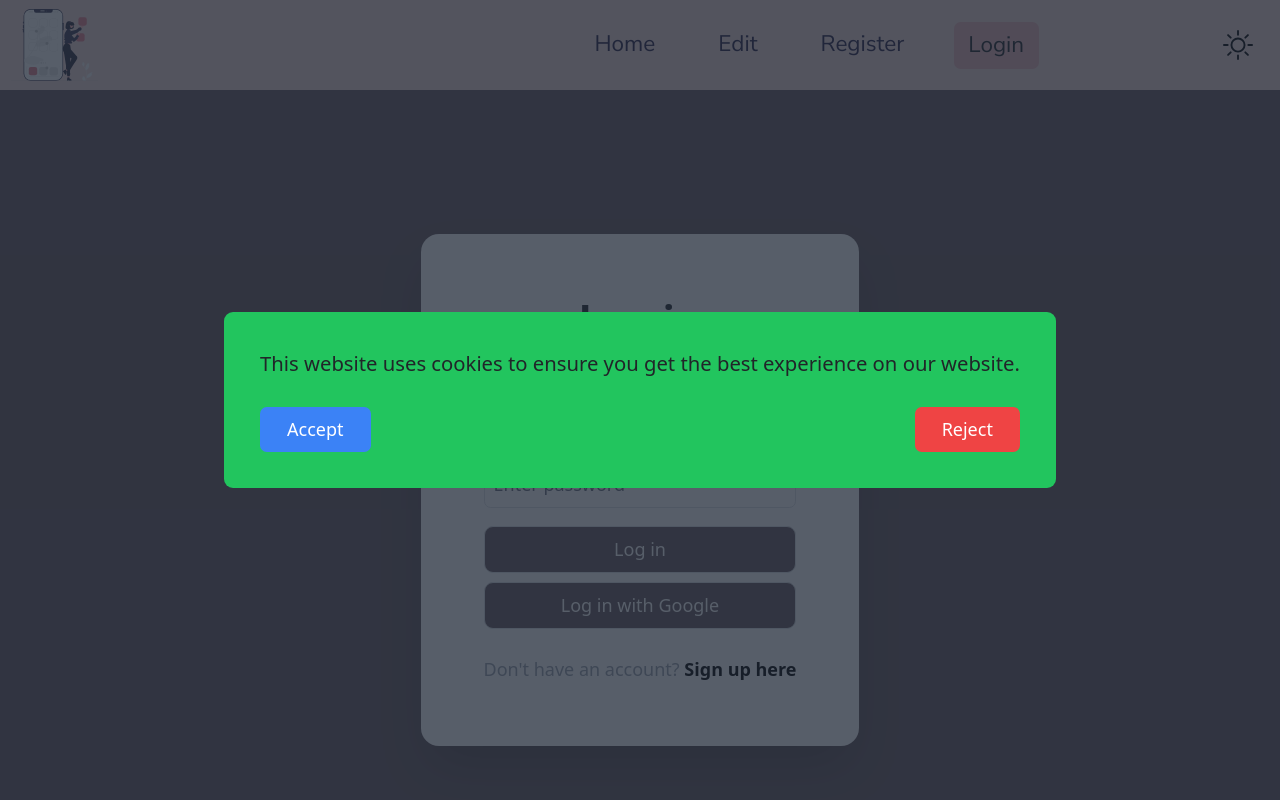
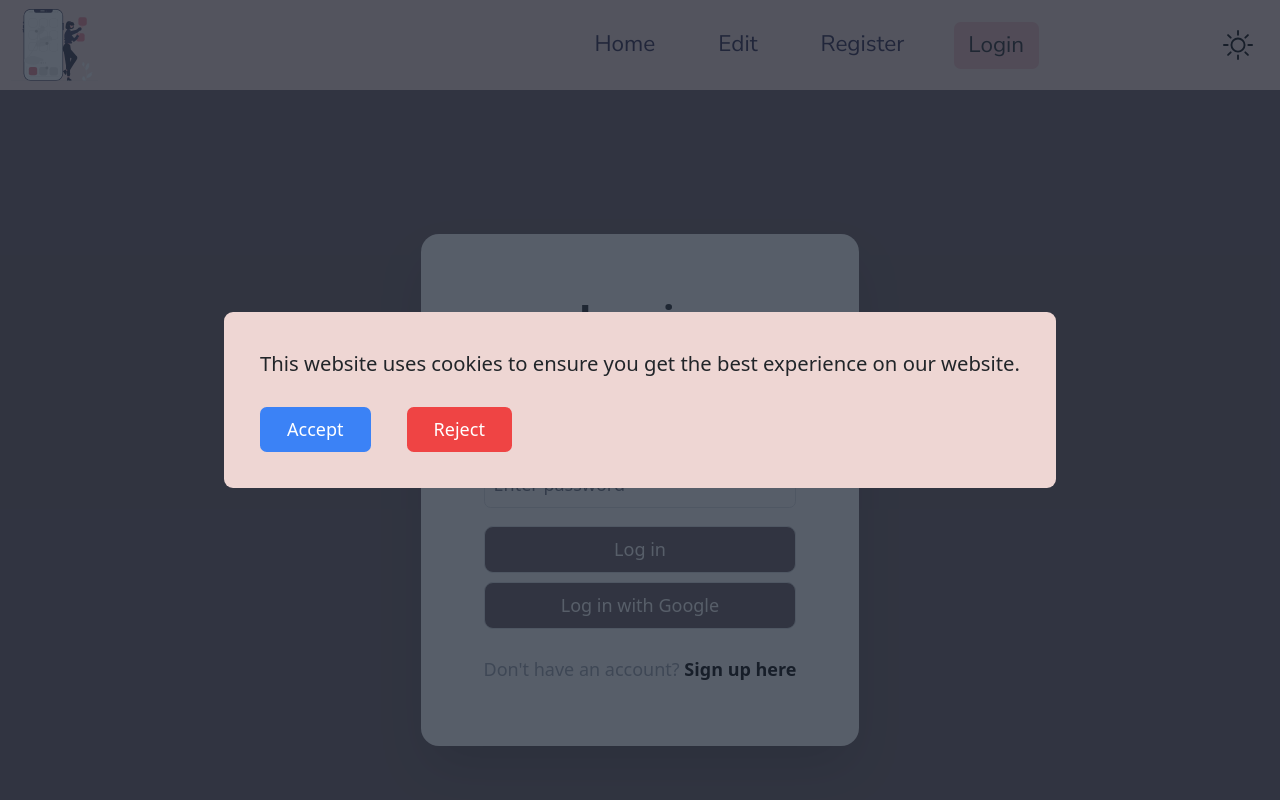
Before and after one commit to JoonAro/calendarMaker, a React (Vite) app: page /login in a window 1280 px wide. Shown: the top 800 px of the page. Built offline with nearby package versions, Linux system fonts and the light colour scheme; no server answers.

Commit message:
change the styling of the cookies pop up

```diff
--- a/src/components/footercomponent/Cookies.jsx
+++ b/src/components/footercomponent/Cookies.jsx
@@ -20,10 +20,10 @@ const ConsentPopup = ({ onAccept, onReject }) => {
 
   return (
     <div id="consent-popup" className="fixed inset-0 flex items-center justify-center bg-gray-800 bg-opacity-75">
-      <div className="bg-green-500 p-8 rounded-lg">
+      <div className="bg-smallBackground-light p-8 rounded-lg">
         <p className="text-lg">This website uses cookies to ensure you get the best experience on our website.</p>
-        <div className="flex justify-between mt-4">
-          <button id="accept" className="bg-blue-500 text-white py-2 px-4 rounded hover:bg-blue-600" onClick={onAccept}>Accept</button>
+        <div className="flex  mt-4">
+          <button id="accept" className="bg-blue-500 text-white py-2 px-4 rounded hover:bg-blue-600 mr-8" onClick={onAccept}>Accept</button>
           <button id="reject" className="bg-red-500 text-white py-2 px-4 rounded hover:bg-red-600" onClick={handleReject}>Reject</button>
         </div>
       </div>
```
